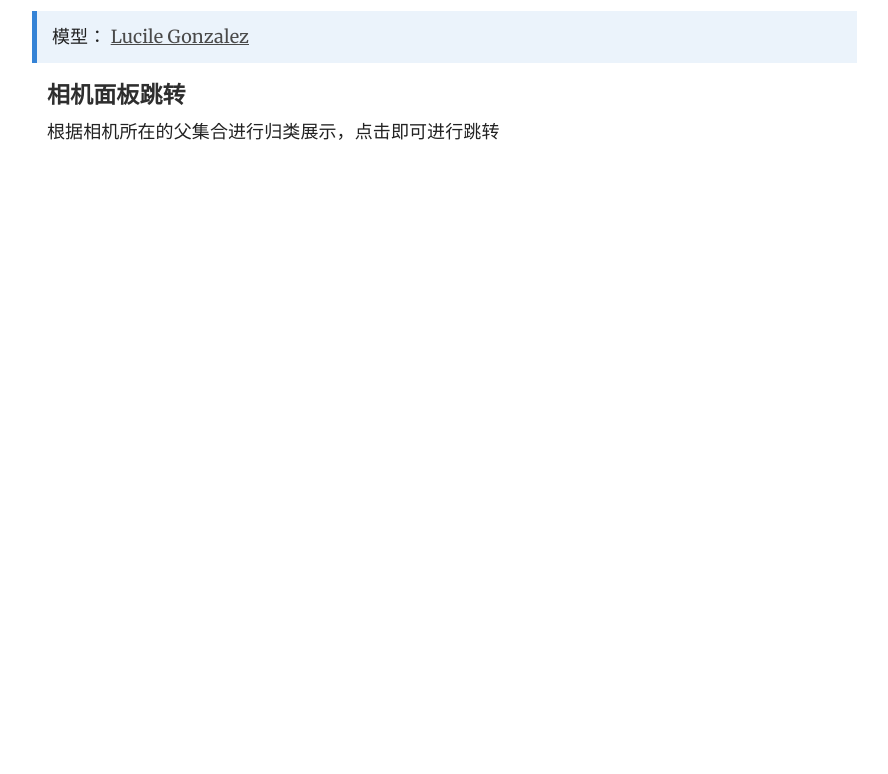
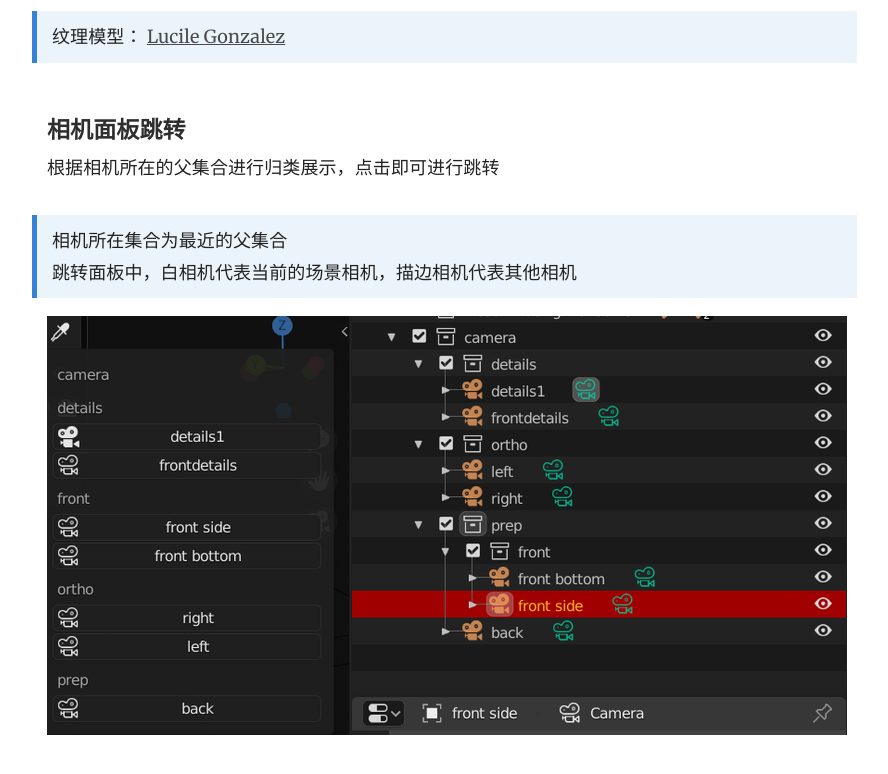
Before and after one commit to atticus-lv/SSM_document, a Jekyll site: the page built from _docs/Ops_Camera/CameraSwitch.md, in a window 1280 px wide and 1400 px high, scrolled down 1257 px. Shown: the part 431-1205 px from the top of the window, without its empty margins (343-1231 px from the left). Built offline with Jekyll 4.4.1, drawn with Linux system fonts in a browser that asks for light colours; before the commit the page ends 1887 px from its top, so only the background shows below that; some of the changed text lies outside the part shown.

Commit message:
Updated 3 files via CloudCannon

```diff
--- a/_docs/Ops_Camera/CameraSwitch.md
+++ b/_docs/Ops_Camera/CameraSwitch.md
@@ -19,8 +19,18 @@ order: 3
 
 ![](/uploads/switch1.gif){: width="2400" height="1350"}
 
-> 模型：&nbsp;[Lucile Gonzalez](https://sketchfab.com/lucilegonzalez)
+> 纹理模型：&nbsp;[Lucile Gonzalez](https://sketchfab.com/lucilegonzalez)&nbsp;
+
+#### &nbsp;
 
 #### 相机面板跳转
 
 根据相机所在的父集合进行归类展示，点击即可进行跳转
+
+> 相机所在集合为最近的父集合<br>跳转面板中，白相机代表当前的场景相机，描边相机代表其他相机
+
+![](/uploads/微信截图-20200809184620.png){: width="800" height="419"}
+
+> 跳转相机会读取相机的独立属性（图示为分辨率读取）
+
+![](/uploads/switch2.gif){: width="2400" height="1350"}
```
Also changed, not shown: uploads/微信截图-20200809184620.png (added), 1 other file.
